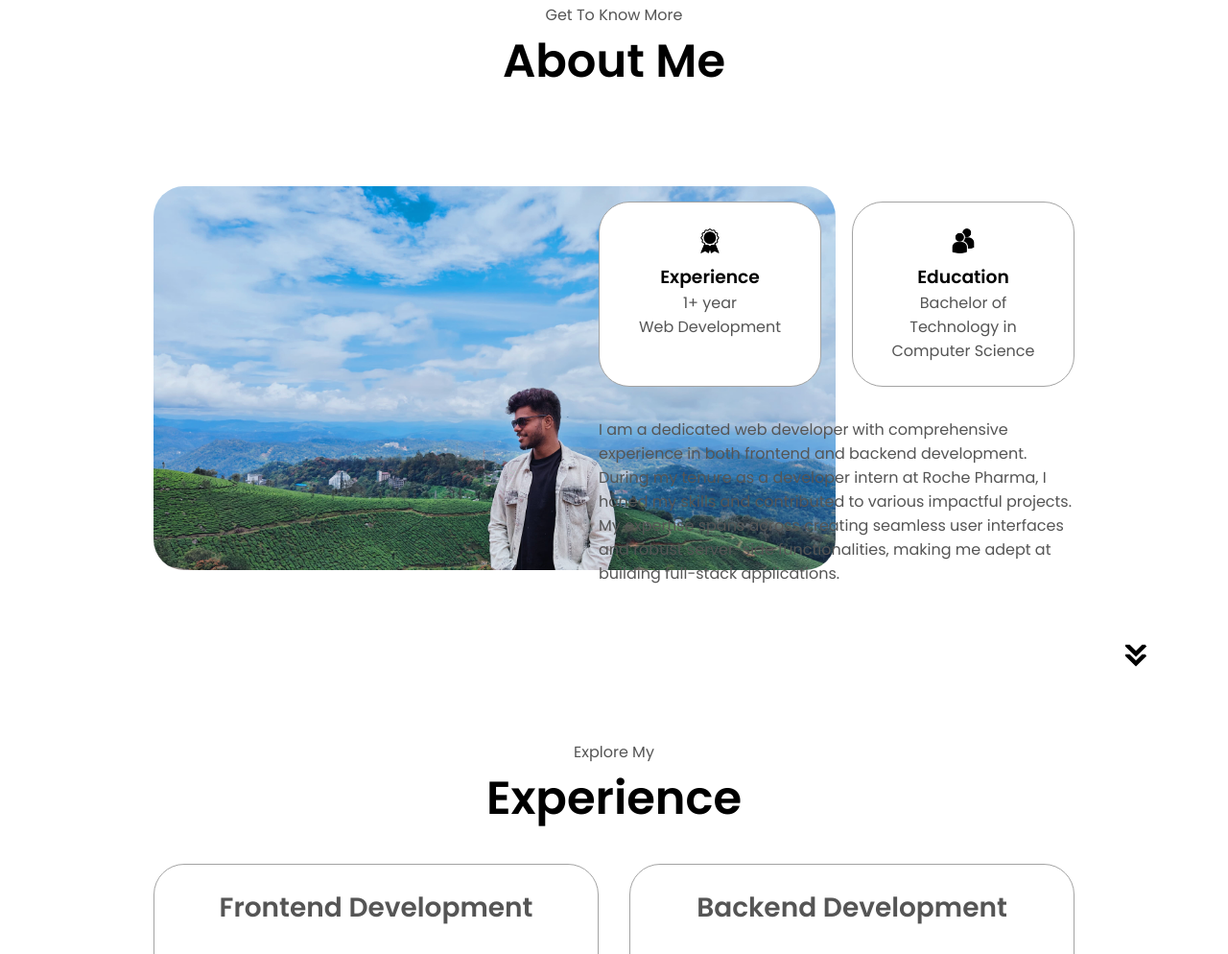
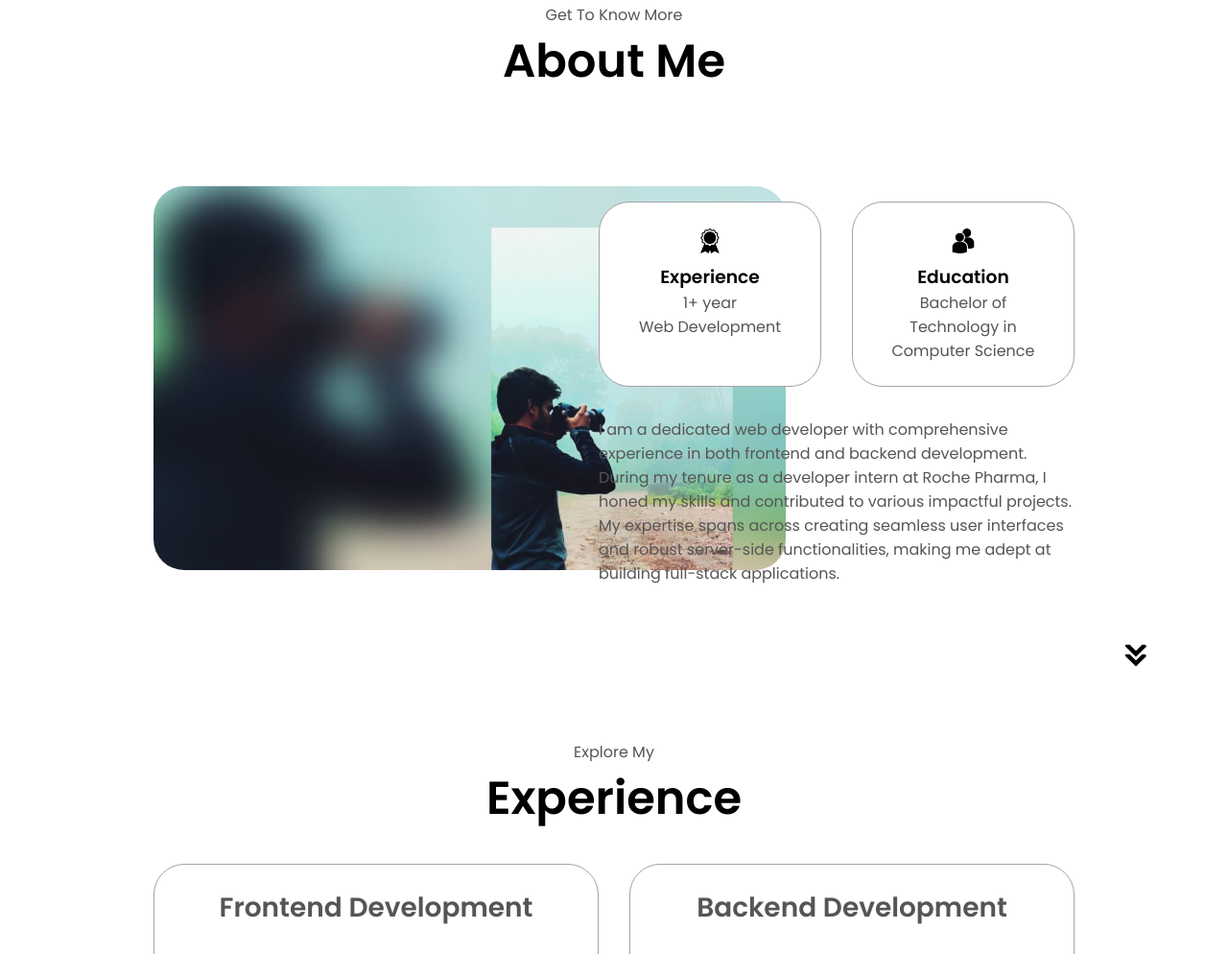
Before and after one commit to chintunikith/Portfolio, a plain HTML site: page index.html in a window 1280 px wide. Shown: the part 925-1919 px from the top of the page at 96% size. Drawn offline with Linux system fonts and the light colour scheme.

Commit message:
Update index.html

```diff
--- a/index.html
+++ b/index.html
@@ -79,7 +79,7 @@
       <div class="section-container">
         <div class="section__pic-container">
           <img
-            src="sky.jpg"
+            src="camera.jpg"
             alt="Profile picture"
             class="about-pic"
           />
```
